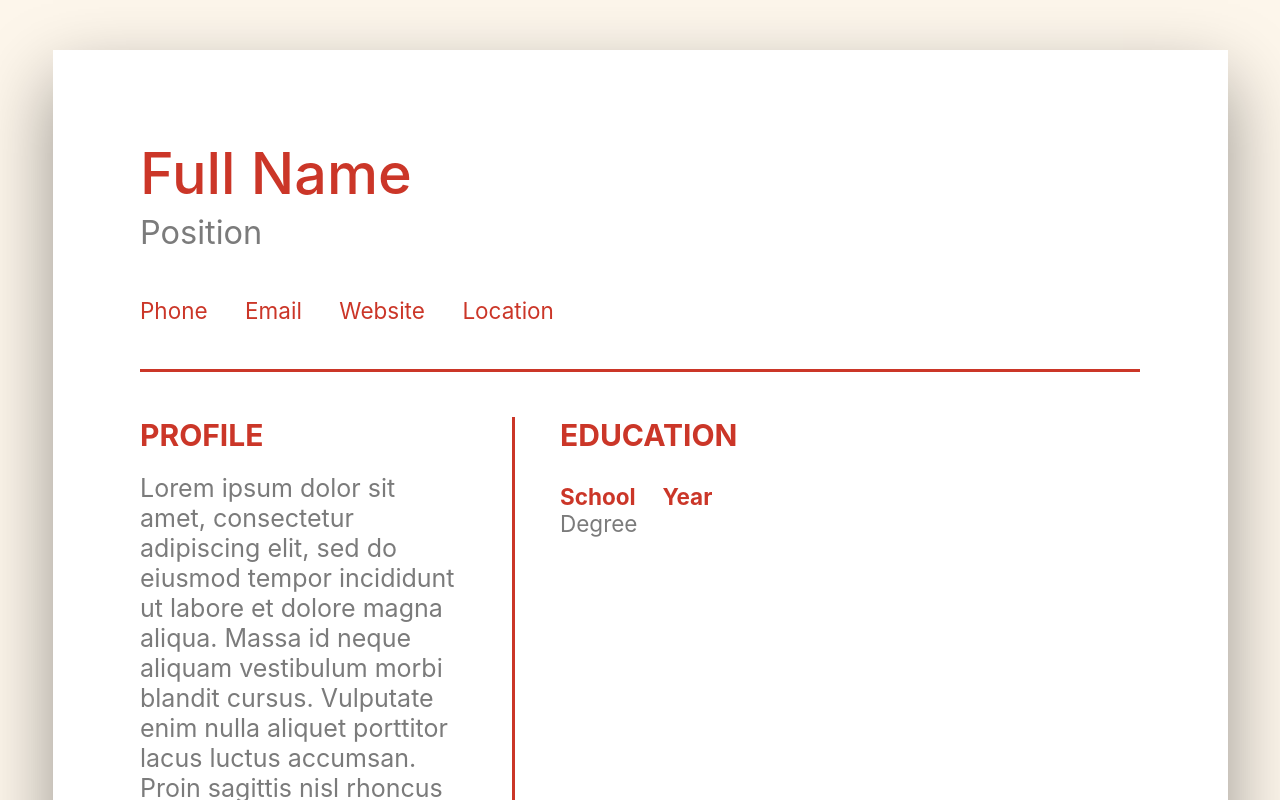
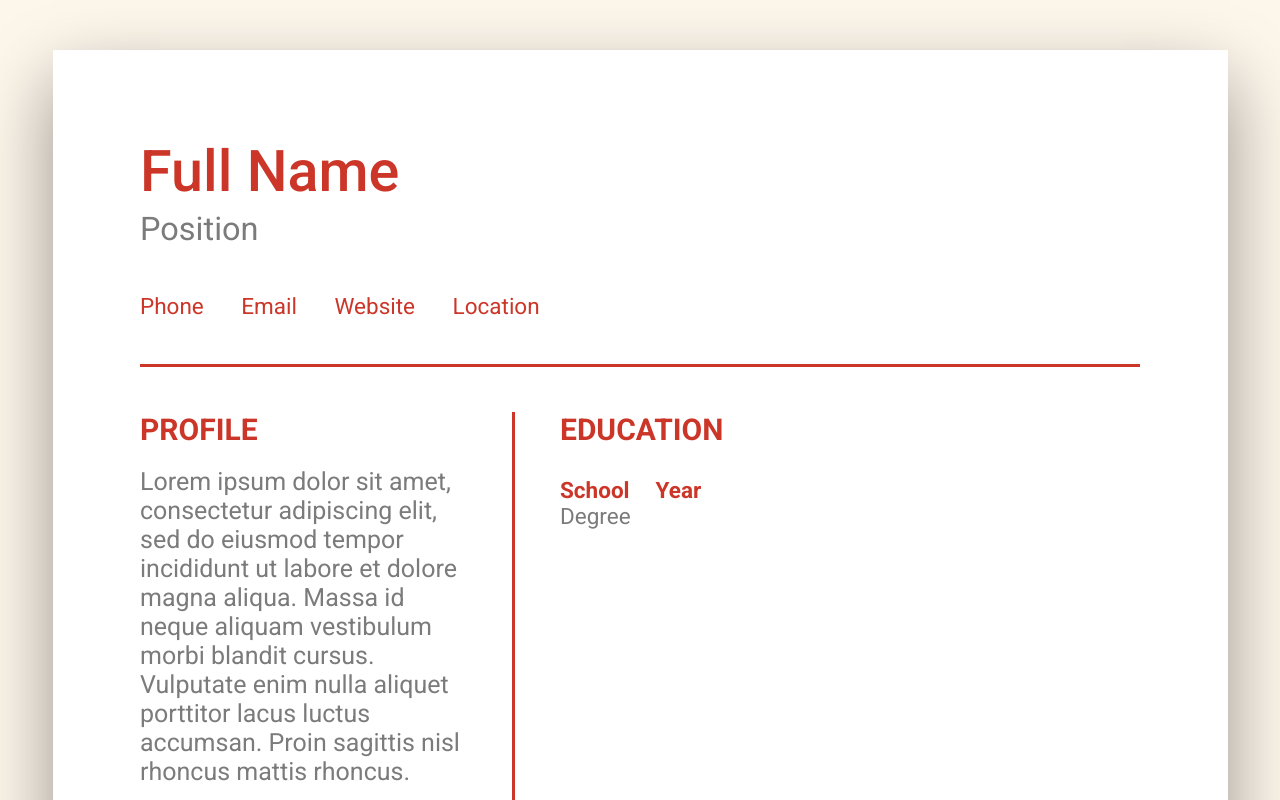
Before and after one commit to learndave/cv-app, a React (Create React App) app: page / in a window 1280 px wide. Shown: the top 800 px of the page. Built offline with nearby package versions, Linux system fonts and the light colour scheme.

Commit message:
improve font

```diff
--- a/package.json
+++ b/package.json
@@ -9,6 +9,10 @@
     "react": "^18.1.0",
     "react-dom": "^18.1.0",
     "react-scripts": "^5.0.1",
+    "typeface-manrope": "^1.0.0",
+    "typeface-open-sans": "^1.1.13",
+    "typeface-oswald": "^1.1.13",
+    "typeface-roboto": "^1.1.13",
     "uniqid": "^5.4.0",
     "web-vitals": "^2.1.4"
   },
--- a/src/assets/css/index.css
+++ b/src/assets/css/index.css
@@ -1,10 +1,14 @@
 body {
   margin: 0;
-  font-family: -apple-system, BlinkMacSystemFont, 'Segoe UI', 'Roboto', 'Oxygen',
+  /* font-family: -apple-system, BlinkMacSystemFont, 'Segoe UI', 'Roboto', 'Oxygen',
     'Ubuntu', 'Cantarell', 'Fira Sans', 'Droid Sans', 'Helvetica Neue',
-    sans-serif;
+    sans-serif; */
   -webkit-font-smoothing: antialiased;
   -moz-osx-font-smoothing: grayscale;
+}
+
+body {
+  font-family: 'Roboto', serif;
 }
 
 code {
--- a/src/index.js
+++ b/src/index.js
@@ -2,6 +2,7 @@ import React from 'react';
 import ReactDOM from 'react-dom/client';
 import './assets/css/index.css';
 import App from './App';
+import "typeface-roboto";
 
 const root = ReactDOM.createRoot(document.getElementById('root'));
 root.render(
```
Also changed, not shown: 1 other file (tests, documents, lock files or other folders).
